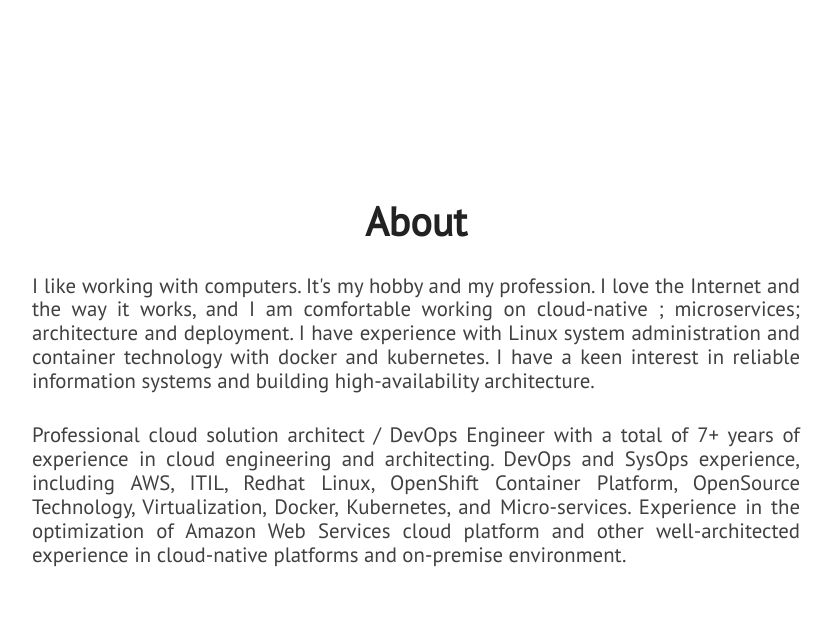
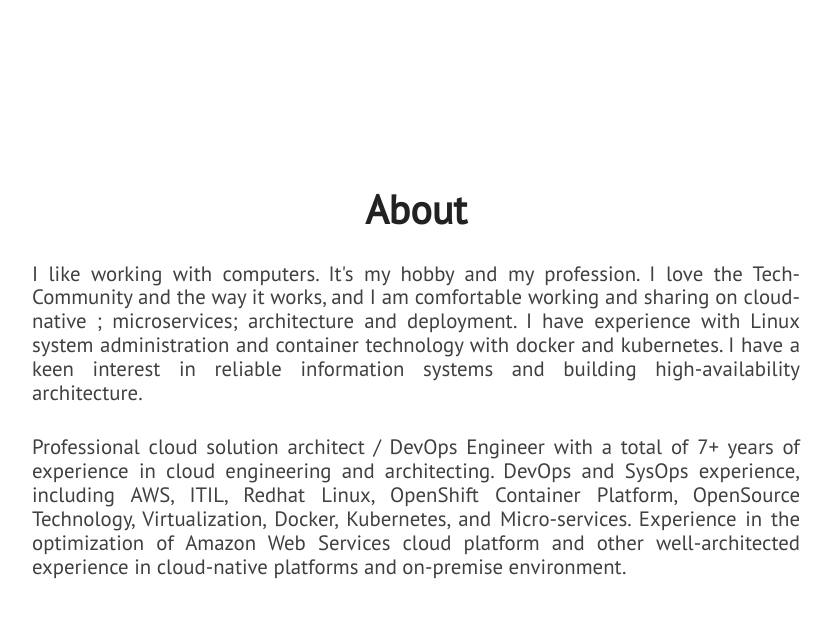
Before and after one commit to josephphyo/josephphyo.github.io, a Jekyll site: the page built from index.html, in a window 1280 px wide and 900 px high, scrolled down 1033 px. Shown: the top 618 px of the window, without its empty margins (224-1055 px from the left). Built offline with Jekyll 4.4.1, drawn with Linux system fonts in a browser that asks for light colours; nearby versions of some CDN libraries.

Commit message:
First Commit

```diff
--- a/_includes/about.html
+++ b/_includes/about.html
@@ -3,7 +3,7 @@
         <div id="about-text">
             <div class="section-heading">About</div>
             <p class="paragraph-text justify-text">
-                I like working with computers. It's my hobby and my profession. I love the Internet and the way it works, and I am comfortable working on cloud-native ; microservices; architecture and deployment. I have experience with Linux system administration and container technology with docker and kubernetes. I have a keen interest in reliable information systems and building high-availability architecture.
+                I like working with computers. It's my hobby and my profession. I love the Tech-Community and the way it works, and I am comfortable working and sharing on cloud-native ; microservices; architecture and deployment. I have experience with Linux system administration and container technology with docker and kubernetes. I have a keen interest in reliable information systems and building high-availability architecture.
             </p>
             <p class="paragraph-text justify-text">
                 Professional cloud solution architect / DevOps Engineer with a total of 7+ years of experience in cloud engineering and architecting. DevOps and SysOps experience, including AWS, ITIL, Redhat Linux, OpenShift Container Platform, OpenSource Technology, Virtualization, Docker, Kubernetes, and Micro-services. Experience in the optimization of Amazon Web Services cloud platform and other well-architected experience in cloud-native platforms and on-premise environment.            </p>
```
